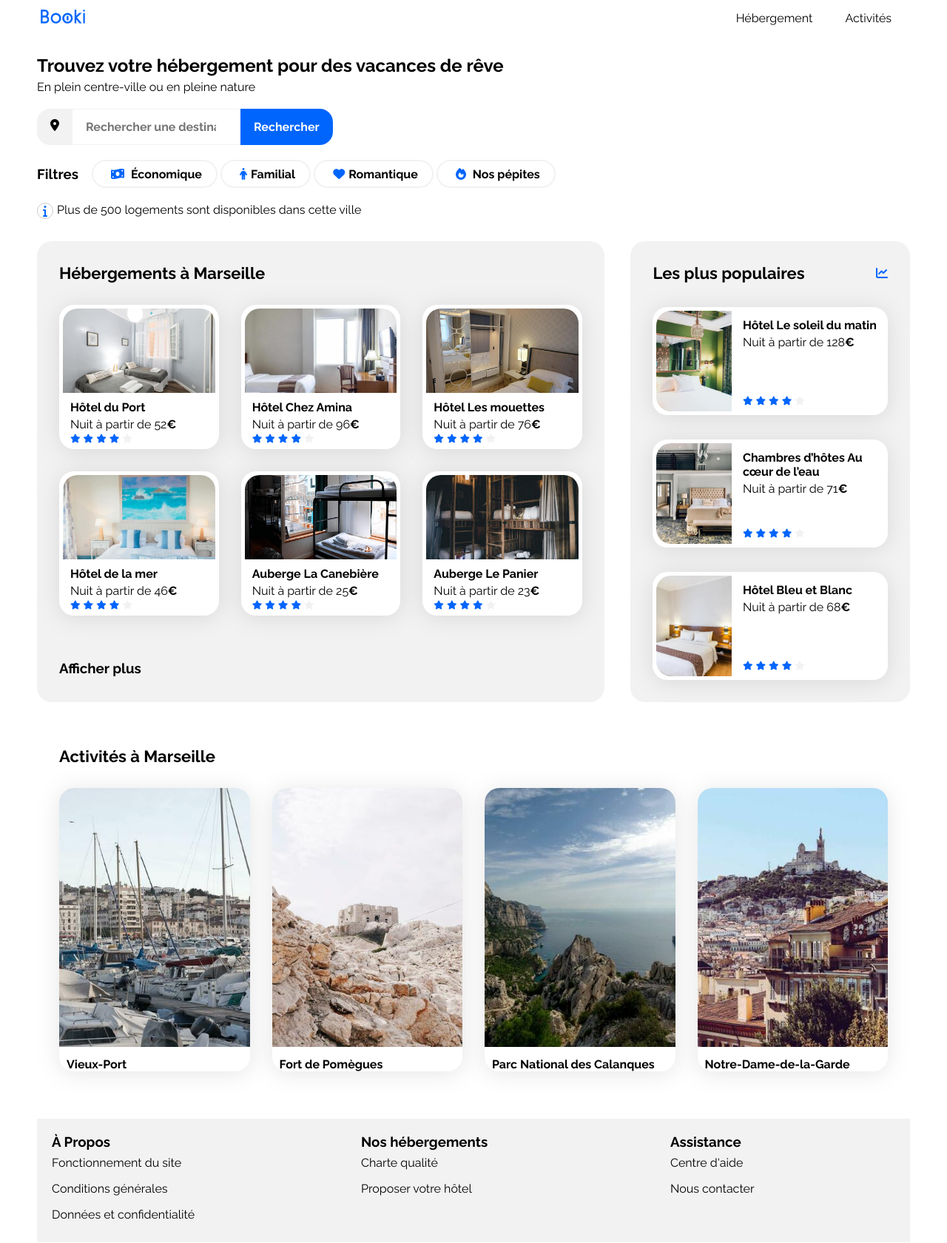
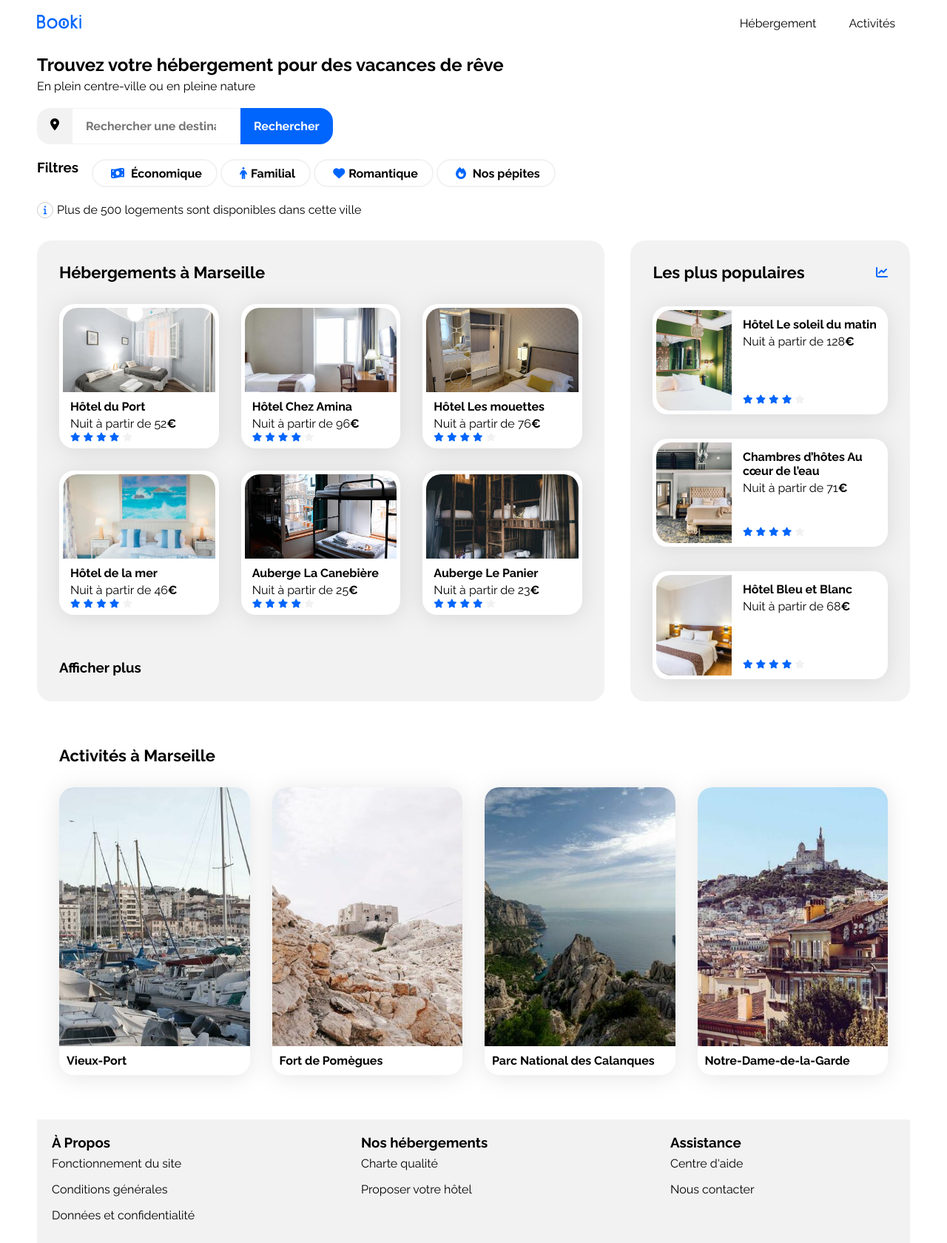
Before and after one commit to gchariot/Booki-new-version, a plain HTML site: page index.html in a window 1280 px wide. Shown: the whole page at 74% size. Drawn offline with Linux system fonts and the light colour scheme.

Commit message:
Tablette quasiment terminée

```diff
--- a/css/style.css
+++ b/css/style.css
@@ -51,8 +51,6 @@ a {
 
 .card-title {
     font-size: 16px;
-    margin-top: 10px;
-    margin-bottom: 4px;
 }
 
 .euro {
@@ -67,18 +65,18 @@ button {
 }
 
 /****** HEADER *********************************/
-header {
+nav {
     display: flex;
+    flex-direction: row;
+    align-items: center;
     justify-content: space-between;
-    align-items: center;
-    margin: 5px;
+    margin: 20px 0;
 }
-
 .nav-links li {
     display: inline-block;
-    padding: 10px 20px;
     position: relative;
-    transition: 0.3s ease;
+    transition: 0.1s ease;
+    margin: 0 20px;
 }
 
 .nav-links li:hover {
@@ -87,11 +85,11 @@ header {
 
 .nav-links li:hover:before {
     content: "";
-    width: 80%;
+    width: 100%;
     height: 2px;
     position: absolute;
     background: var(--main-color);
-    transform: translateY(-15px);
+    transform: translateY(-20px);
 }
 
 .logo {
@@ -159,9 +157,10 @@ header {
 /****** Filters ***********************/
 .filters {
     display: flex;
-    align-items: center;
+    align-items: flex-start;
     gap: 18px;
     margin-bottom: 20px;
+    flex-wrap: wrap;
 }
 
 .filters button {
@@ -184,6 +183,7 @@ header {
 
 .disponibility {
     display: flex;
+    align-items: center;
 }
 
 .disponibility p {
@@ -289,6 +289,11 @@ header {
     box-sizing: border-box;
 }
 
+.populaires-cards .card-title {
+    margin-top: 10px;
+    margin-bottom: 4px;
+}
+
 .populaires-cards .card-subtitle {
     margin: 0;
 }
@@ -314,9 +319,15 @@ header {
     width: 100%;
 }
 
+.activites-cards .image-container {
+    height: 350px; /* or any other fixed height */
+    overflow: hidden; /* to ensure the image does not exceed the container */
+}
+
 .activites-cards img {
     width: 100%;
-    height: 350px;
+    height: 100%;
+    object-fit: cover;
     border-top-left-radius: 20px;
     border-top-right-radius: 20px;
 }
@@ -328,6 +339,10 @@ header {
 .activites-cards .card-content {
     width: 100%;
     padding-left: 10px;
+}
+
+.activites-cards .card-title {
+    padding: 10px 0;
 }
 
 /****** Footer ********************/
@@ -351,6 +366,14 @@ header {
 /****** Media queries ***********/
 /* Medium devices (tablets, less/equal than 1024px) */
 @media (max-width: 1024px) {
+    .search-bar input, .search-bar button {
+        padding: 10px 14px;
+        font-size: 0.8rem;
+    }
+    .filters {
+        flex-direction: column;
+    }
+
     .hebergements-and-populaires {
         flex-direction: column;
     }
@@ -381,6 +404,9 @@ header {
     .populaires-cards .card-subtitle {
         font-size: 13px;
     }
+    .activites-cards .image-container {
+        height: 180px; /* adjust this value as needed */
+    }
 }
 
 /* Small devices (phones, less than 768px) */
--- a/index.html
+++ b/index.html
@@ -17,8 +17,8 @@
 <body>
     <div class="main-container">
         <header>
+            <nav>
                 <a href="#"><img class="logo" src="images/logo/Booki.png" alt="Logo Booki"></a>
-            <nav>
                 <ul class="nav-links">
                     <li><a href="#hebergements">Hébergement</a></li>
                     <li><a href="#activites">Activités</a></li>
@@ -36,7 +36,7 @@
                 <input type="search" placeholder="Rechercher une destination">
                 <button>
                     <span class="text">Rechercher</span>
-                    <span class="icon"><i class="fa-solid fa-magnifying-glass"></i></span>
+                    <span class="icon"><i class="fa-solid fa-magnifying-glass fa-xs"></i></span>
                 </button>
             </div>
             <div class="filters">
@@ -49,7 +49,7 @@
                 </div>
             </div>
             <div class="disponibility">
-                <i class="fa-solid fa-info"></i>
+                <i class="fa-solid fa-info fa-xs"></i>
                 <p> Plus de 500 logements sont disponibles dans cette ville</p>
             </div>
         </section>
@@ -268,7 +268,9 @@
                 <div class="activites-cards">
                     <a href="#">
                         <article class="card">
+                            <div class="image-container">
                                 <img src="./images/activites/reno-laithienne.jpg" alt="Image montrant le Vieux-Port">
+                            </div>
                             <div class="card-content">
                                 <h3 class="card-title">Vieux-Port</h3>
                             </div>
@@ -276,7 +278,9 @@
                     </a>
                     <a href="#">
                         <article class="card">
+                            <div class="image-container">
                                 <img src="./images/activites/paul-hermann.jpg" alt="Image montrant le Fort de Pomègues">
+                            </div>
                             <div class="card-content">
                                 <h3 class="card-title">Fort de Pomègues</h3>
                             </div>
@@ -284,8 +288,10 @@
                     </a>
                     <a href="#">
                         <article class="card">
+                            <div class="image-container">
                                 <img src="./images/activites/kilyan-sockalingum.jpg"
                                     alt="Image montrant le Parc national des Calanques">
+                            </div>
                             <div class="card-content">
                                 <h3 class="card-title">Parc National des Calanques</h3>
                             </div>
@@ -293,8 +299,10 @@
                     </a>
                     <a href="#">
                         <article class="card">
+                            <div class="image-container">
                                 <img src="./images/activites/florian-wehde.jpg"
                                     alt="Image montrant le Notre-Dame-de-la-Garde">
+                            </div>
                             <div class="card-content">
                                 <h3 class="card-title">Notre-Dame-de-la-Garde</h3>
                             </div>
```
Lines whose indentation alone changed are shown as unchanged.
